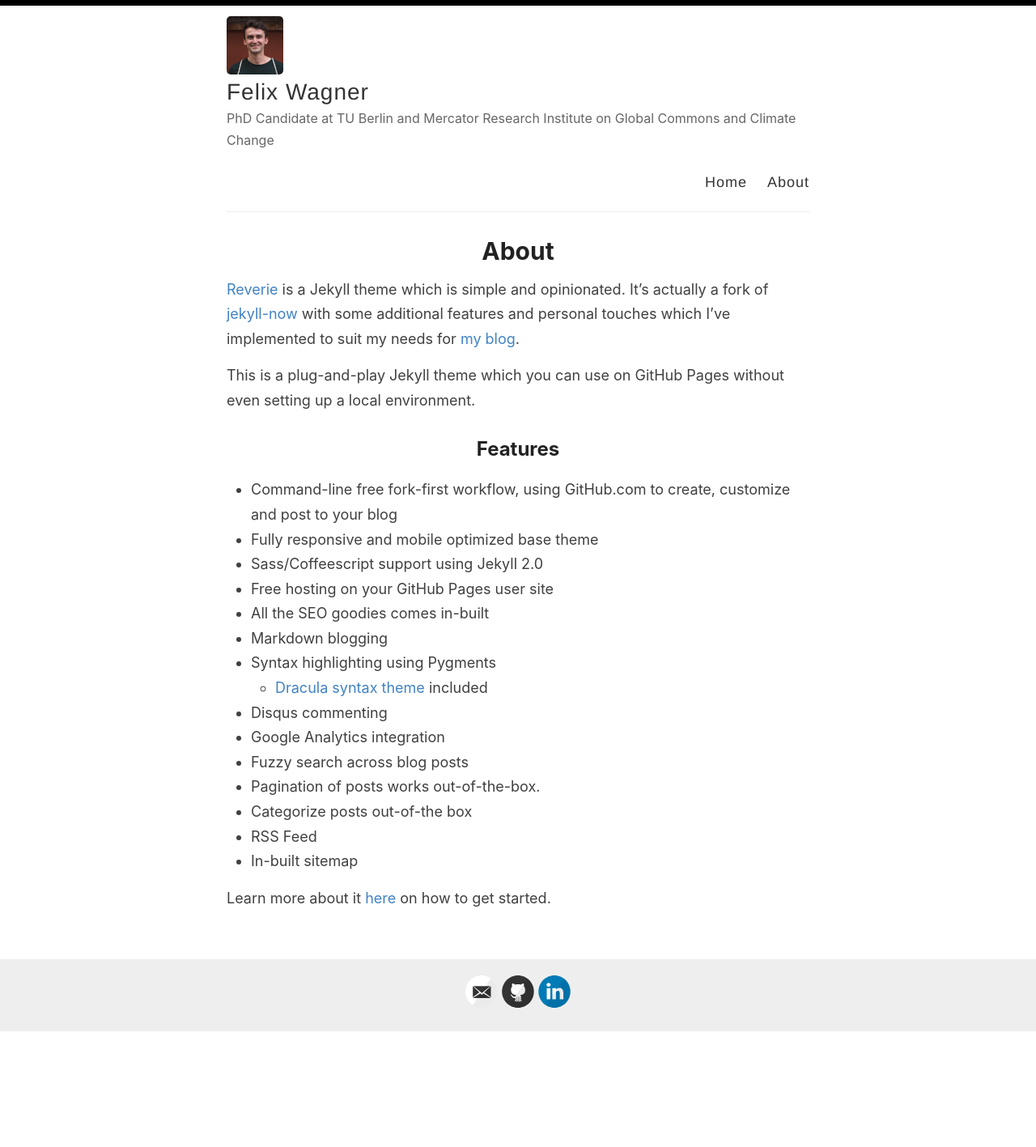
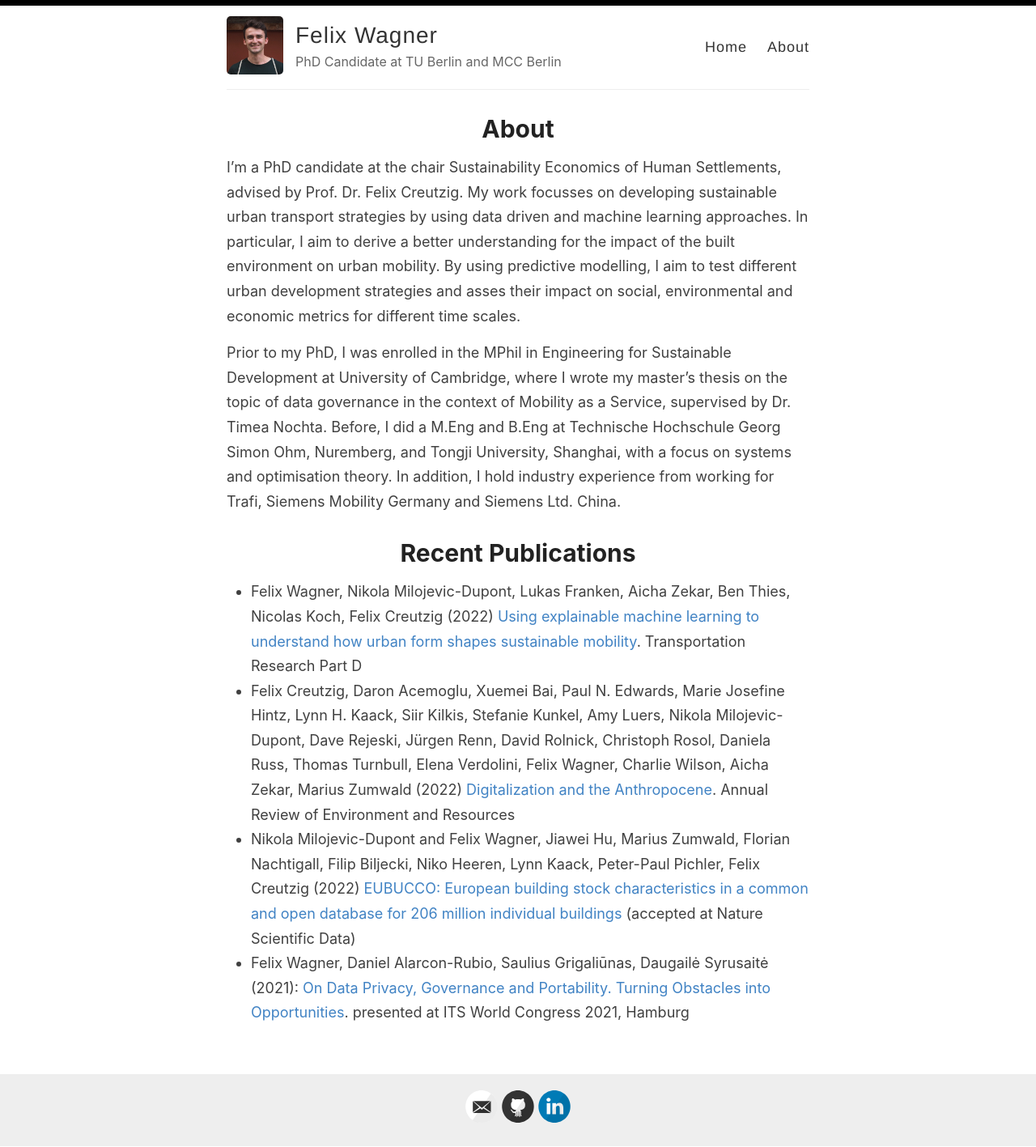
Before and after one commit to wagnerfe/wagnerfe.github.io, a Jekyll site: the page built from _pages/about.md, in a window 1280 px wide. Shown: the whole page at 81% size. Built offline with Jekyll 4.4.1, drawn with Linux system fonts in a browser that asks for light colours; before the commit the page ends 1275 px from its top, so only the background shows below that.

Commit message:
additional changes for v0.1 of website

```diff
--- a/_config.yml
+++ b/_config.yml
@@ -9,7 +9,7 @@ name: Felix Wagner
 author: Felix Wagner
 
 # Short bio or description (displayed in the header)
-description: PhD Candidate at TU Berlin and Mercator Research Institute on Global Commons and Climate Change
+description: PhD Candidate at TU Berlin and MCC Berlin
 
 # URL of your avatar or profile pic (you could use your GitHub profile pic)
 avatar: /images/profile.png
--- a/_layouts/post.html
+++ b/_layouts/post.html
@@ -28,7 +28,7 @@ layout: default
   </div>
 
   <div>
-    <p><span class="share-box">Share:</span> <a href="http://twitter.com/share?text={{ page.title }}&url={{site.url}}{{page.url}}" target="_blank">Twitter</a>, <a href="https://www.facebook.com/sharer.php?u={{site.url}}{{page.url}}" target="_blank">Facebook</a></p>
+    <p><span class="share-box">Share:</span> <a href="http://twitter.com/share?text={{ page.title }}&url={{site.url}}{{page.url}}" target="_blank">Twitter</a></p>
   </div>
 
   <!--<div class="date">
--- a/_pages/about.md
+++ b/_pages/about.md
@@ -4,26 +4,15 @@ title: About
 permalink: /about/
 ---
 
-[Reverie](https://github.com/amitmerchant1990/reverie) is a Jekyll theme which is simple and opinionated. It's actually a fork of [jekyll-now](https://github.com/barryclark/jekyll-now) with some additional features and personal touches which I've implemented to suit my needs for [my blog](https://www.amitmerchant.com).
+I'm a PhD candidate at the chair Sustainability Economics of Human Settlements, advised by Prof. Dr. Felix Creutzig. My work focusses on developing sustainable urban transport strategies by using data driven and machine learning approaches. In particular, I aim to derive a better understanding for the impact of the built environment on urban mobility. By using predictive modelling, I aim to test different urban development strategies and asses their impact on social, environmental and economic metrics for different time scales.
 
-This is a plug-and-play Jekyll theme which you can use on GitHub Pages without even setting up a local environment.
+Prior to my PhD, I was enrolled in the MPhil in Engineering for Sustainable Development at University of Cambridge, where I wrote my master’s thesis on the topic of data governance in the context of Mobility as a Service, supervised by Dr. Timea Nochta. Before, I did a M.Eng and B.Eng at Technische Hochschule Georg Simon Ohm, Nuremberg, and Tongji University, Shanghai, with a focus on systems and optimisation theory. In addition, I hold industry experience from working for Trafi, Siemens Mobility Germany and Siemens Ltd. China.
 
-## Features
 
-- Command-line free fork-first workflow, using GitHub.com to create, customize and post to your blog
-- Fully responsive and mobile optimized base theme
-- Sass/Coffeescript support using Jekyll 2.0
-- Free hosting on your GitHub Pages user site
-- All the SEO goodies comes in-built
-- Markdown blogging
-- Syntax highlighting using Pygments
-    - [Dracula syntax theme](https://draculatheme.com/) included
-- Disqus commenting
-- Google Analytics integration
-- Fuzzy search across blog posts
-- Pagination of posts works out-of-the-box.
-- Categorize posts out-of-the box
-- RSS Feed
-- In-built sitemap
 
-Learn more about it [here](https://github.com/amitmerchant1990/reverie) on how to get started.
+# Recent Publications
+
+- Felix Wagner, Nikola Milojevic-Dupont, Lukas Franken, Aicha Zekar, Ben Thies, Nicolas Koch, Felix Creutzig (2022) [Using explainable machine learning to understand how urban form shapes sustainable mobility](https://www.sciencedirect.com/science/article/abs/pii/S1361920922002681). Transportation Research Part D
+- Felix Creutzig, Daron Acemoglu, Xuemei Bai, Paul N. Edwards, Marie Josefine Hintz, Lynn H. Kaack, Siir Kilkis, Stefanie Kunkel, Amy Luers, Nikola Milojevic-Dupont, Dave Rejeski, Jürgen Renn, David Rolnick, Christoph Rosol, Daniela Russ, Thomas Turnbull, Elena Verdolini, Felix Wagner, Charlie Wilson, Aicha Zekar, Marius Zumwald (2022) [Digitalization and the Anthropocene](https://www.annualreviews.org/doi/abs/10.1146/annurev-environ-120920-100056). Annual Review of Environment and Resources
+- Nikola Milojevic-Dupont and Felix Wagner, Jiawei Hu, Marius Zumwald, Florian Nachtigall, Filip Biljecki, Niko Heeren, Lynn Kaack, Peter-Paul Pichler, Felix Creutzig (2022) [EUBUCCO: European building stock characteristics in a common and open database for 206 million individual buildings](eubucco.com) (accepted at Nature Scientific Data)
+- Felix Wagner, Daniel Alarcon-Rubio, Saulius Grigaliūnas, Daugailė Syrusaitė (2021): [On Data Privacy, Governance and Portability. Turning Obstacles into Opportunities](https://www.trafi.com/posts/white-papers/). presented at ITS World Congress 2021, Hamburg
```
Also changed, not shown: _posts/2019-12-11-pullquotes.md (deleted, +0 -14 lines), _posts/2022-10-09-pullquotes.md (added, +14 -0 lines), 1 other file.
